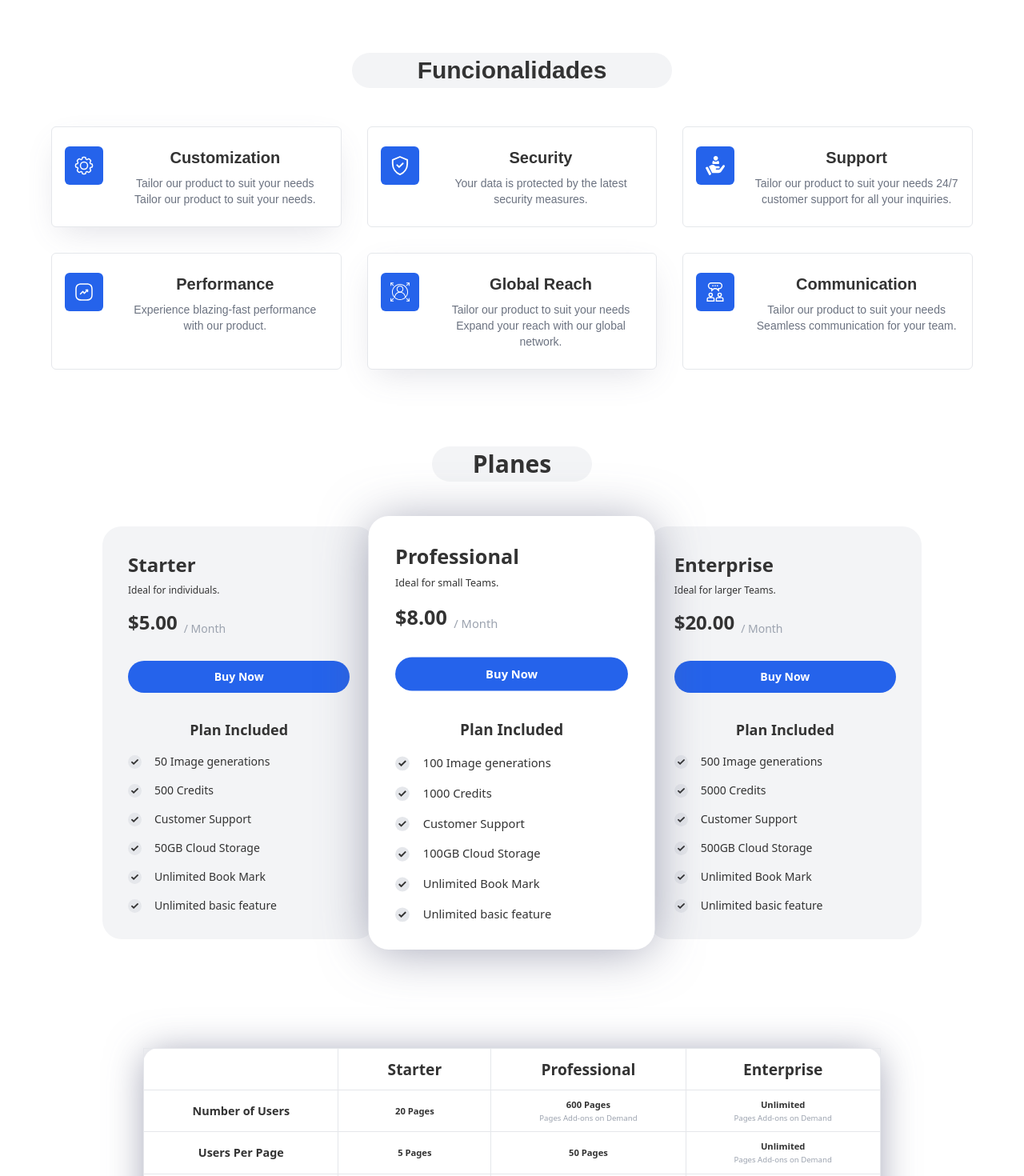
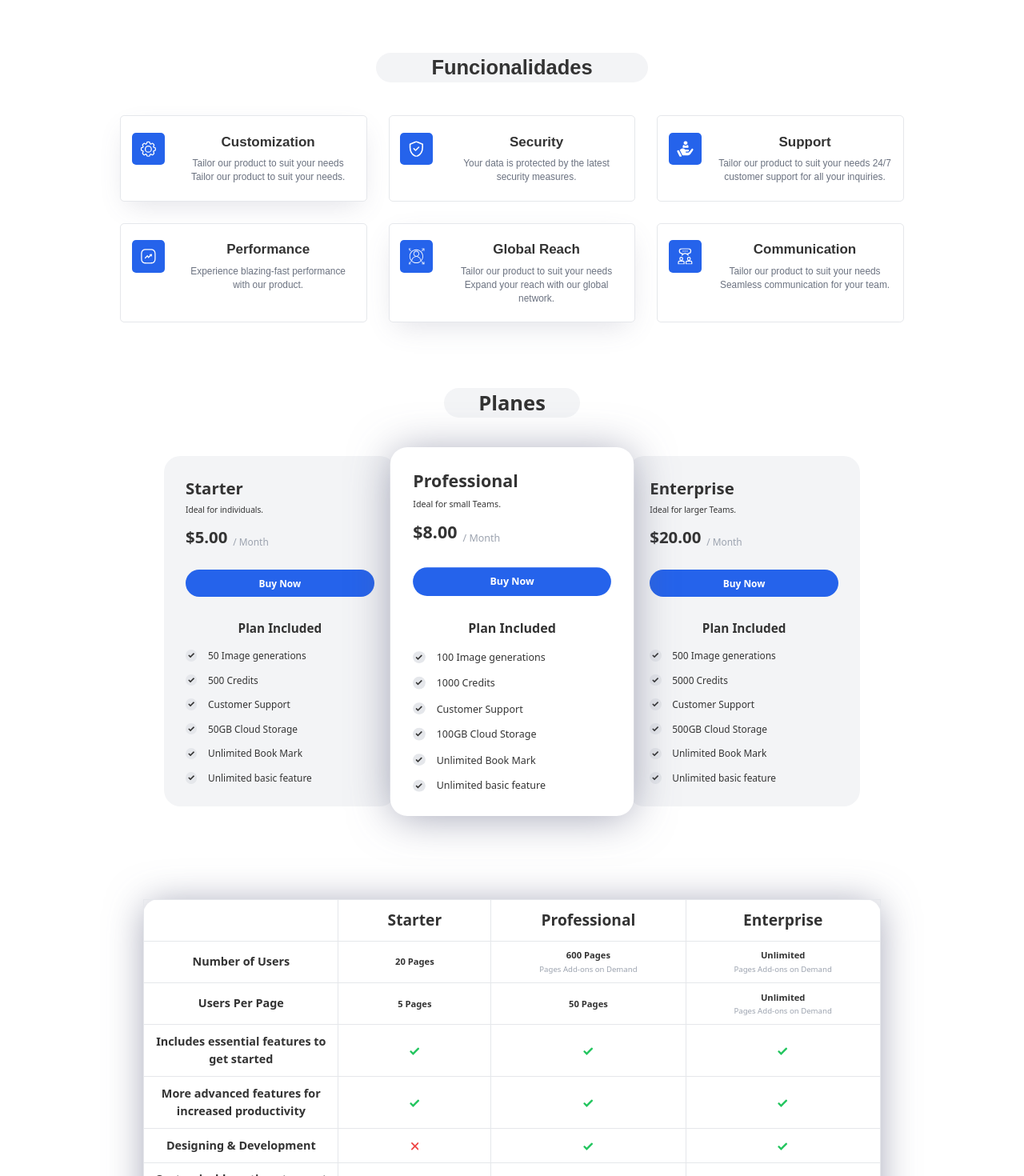
Before and after one commit to romansalom/proyectoMati, a React (Vite) app in the folder vite-project/: page / in a window 1280 px wide. Shown: the part 848-2318 px from the top of the page at 80% size. Built offline with nearby package versions, Linux system fonts and the light colour scheme.

Commit message:
first commit

```diff
--- a/vite-project/src/App.css
+++ b/vite-project/src/App.css
@@ -48,3 +48,13 @@
   zoom: 80%;
   /* o transform: scale(0.8); */
 }
+
+.contenedore-zoom {
+  zoom: 85%;
+  /* o transform: scale(0.8); */
+}
+
+.contenedoresh-zoom {
+  zoom: 85%;
+  /* o transform: scale(0.8); */
+}
--- a/vite-project/src/Components/pircingPrecioCards.jsx
+++ b/vite-project/src/Components/pircingPrecioCards.jsx
@@ -1,6 +1,7 @@
+import '../App.css';
 export const PrincingPriceCrds = () => {
   return (
-    <div className="max-w-5xl mx-auto font-sans text-[#333]  mb-10">
+    <div className="contenedore-zoom max-w-5xl mx-auto font-sans text-[#333]  mb-10">
       <br></br>
       <div className="flex justify-center items-center mx-auto mt-8 bg-gray-100 rounded-full max-w-[200px] p-1">
         <h2 className="text-3xl font-extrabold">Planes</h2>
--- a/vite-project/src/Components/servicios.jsx
+++ b/vite-project/src/Components/servicios.jsx
@@ -1,6 +1,7 @@
+import '../App.css';
 export const Servicios = () => {
   return (
-    <div className="font-[sans-serif] text-[#333] mb-10">
+    <div className="contenedoresh-zoom font-[sans-serif] text-[#333] mb-10">
       <div className="max-w-6xl mx-auto">
         <div className="flex justify-center items-center mx-auto  bg-gray-100 rounded-full max-w-[400px] p-1">
           <h2 className="text-3xl font-extrabold">Funcionalidades</h2>
```
